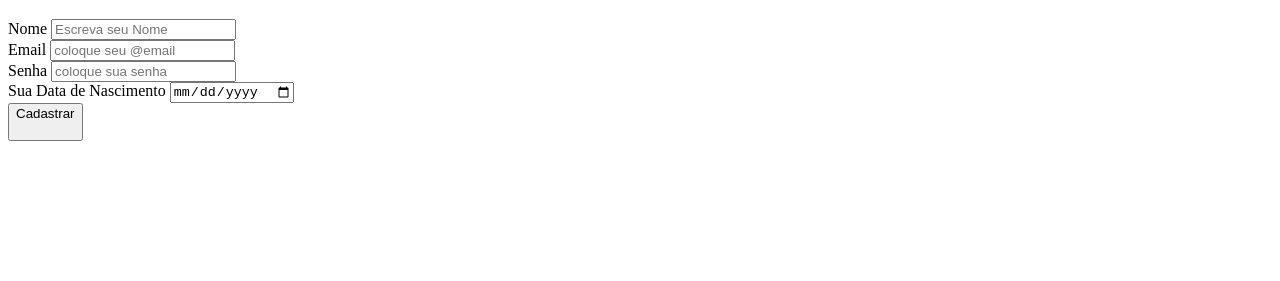
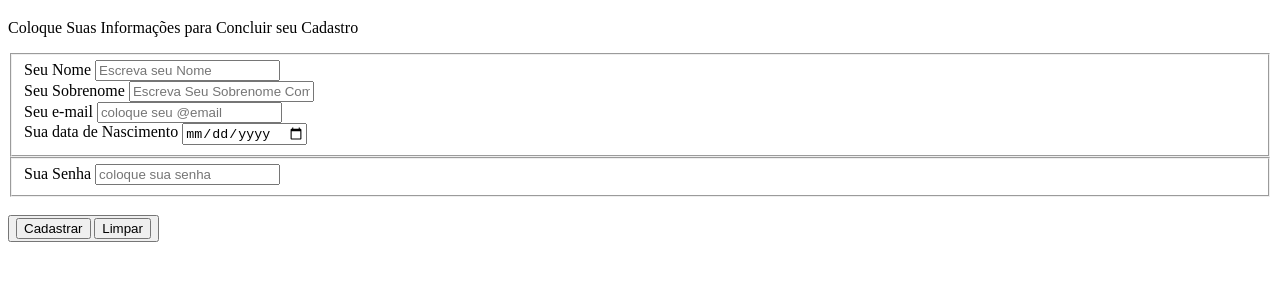
Before and after one commit to zznagi/html_ebac, a plain HTML site: page Cadastro.html in a window 1280 px wide. Shown: the part 61-342 px from the top of the page. Drawn offline with Linux system fonts and the light colour scheme.

Commit message:
alteração de alguns arquivos e remoção de outros 2 para deixar apenas exercicio_Ebac.html

```diff
--- a/Cadastro.html
+++ b/Cadastro.html
@@ -6,27 +6,57 @@
     <title>Exercicio Html Ebac</title>
 </head>
 <body>
-    <h1>Faça seu Cadastro</h1>
+    <div>
 
-    Nome
-    <input type="text" placeholder="Escreva seu Nome" name="nome do cadastro" id="nome_usuario">
-    <br/>
+        <h1>Faça seu Cadastro</h1>
 
-    Email
-    <input type="email" placeholder="coloque seu @email" name="coloque seu gmail" id= "gmail">
-    <br/>
+        <p>Coloque Suas Informações para Concluir seu Cadastro</p>
 
-    Senha
-    <input type="password" placeholder="coloque sua senha" id= "senha_usuario">
-    <br/>
+    </div>
 
-    Sua Data de Nascimento
-    <input type="date" id="data_usuario">
-    <br/>
+    <form>
+        <fieldset>
+            <div>
+
+    <label for="nome_usuario">Seu Nome</label>
+    <input type="text" placeholder="Escreva seu Nome" name="nome_usuario" id="nome_usuario">
+            </div>
+
+            <div>
+    <label for="sobrenome_usuario">Seu Sobrenome</label>
+    <input type="text" placeholder="Escreva Seu Sobrenome Completo" name="sobrenome_usuario" id="sobrenome_usuario">
+            </div>
+
+            <div>
+    <label for="email_usuario">Seu e-mail</label>
+    <input type="email_usuario" placeholder="coloque seu @email" name="email_usuario" id= "email_usuario">
+            </div>
+
+            <div>
+                <label for="data_usuario">Sua data de Nascimento</label>
+                <input type="date" id="data_usuario">
+            </div>
+        </fieldset>
+
+
+            <fieldset>
+            <div>
+    <label for="senha_usuario">Sua Senha</label>
+    <input type="password" placeholder="coloque sua senha" name="senha_usuario" id="senha_usuario">
+            </div>
+
+
+            </fieldset>
+
+
+            <br/>
 
     <button>
-        Cadastrar
-        <option value="cadastro"></option>
+        <input type="submit" value="Cadastrar">
+        <input type="reset" value="Limpar">
     </button>
+
 </body>
+
+
 </html>
```
